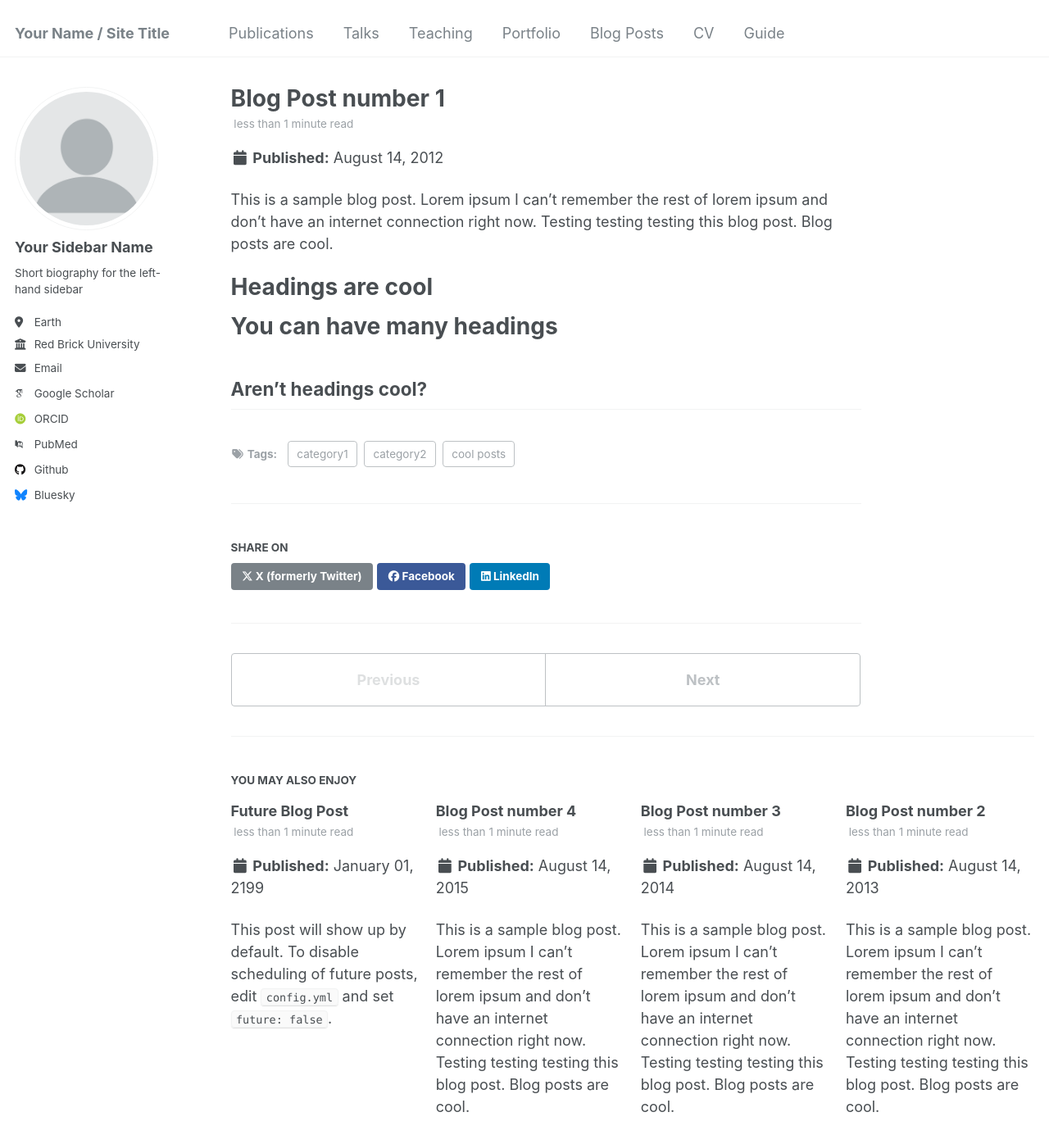
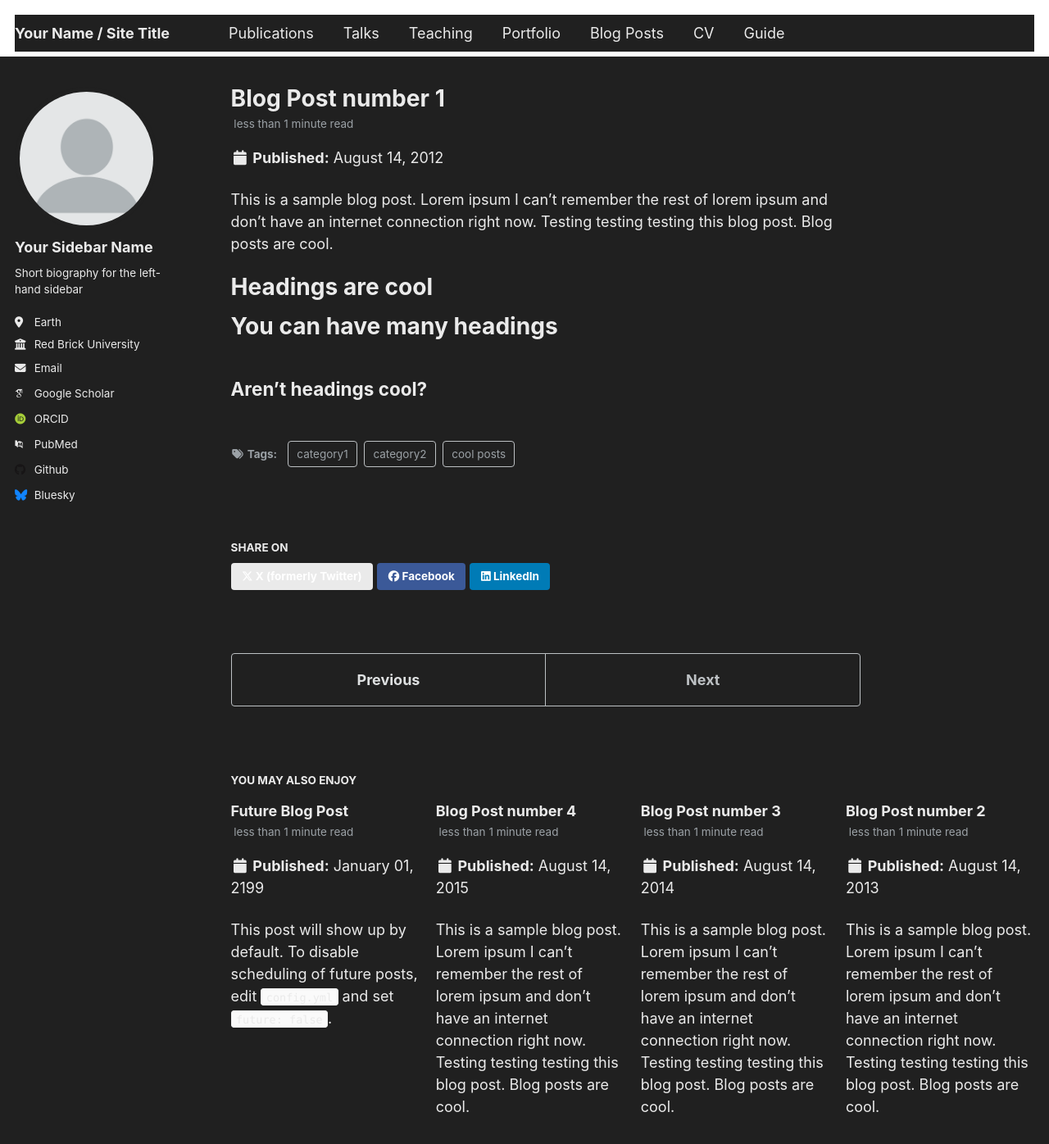
Before and after one commit to noahastafford/noahastafford.github.io, a Jekyll site: the page built from _posts/2012-08-14-blog-post-1.md, in a window 1280 px wide and 1400 px high. Shown: the top 1396 px of the window at 82% size. Built offline with Jekyll 4.4.1, drawn with Linux system fonts in a browser that asks for light colours; some web fonts are replaced.

Commit message:
Update _variables.scss

```diff
--- a/_sass/_variables.scss
+++ b/_sass/_variables.scss
@@ -61,18 +61,18 @@ $darker-gray                : mix(#000, $gray, 60%);
 $light-gray                 : mix(#fff, $gray, 50%);
 $lighter-gray               : mix(#fff, $gray, 90%);
 
-$body-color                 : #fff;
-$background-color           : #fff;
+$body-color                 : #202020;
+$background-color           : #202020;
 $code-background-color      : #fafafa;
 $code-background-color-dark : $light-gray;
-$text-color                 : $dark-gray;
-$border-color               : $lighter-gray;
+$text-color                 : #eaeaea;
+$border-color               : #202020;
 
-$primary-color              : #7a8288;
+$primary-color              : #eaeaea;
 $success-color              : #62c462;
 $warning-color              : #f89406;
 $danger-color               : #ee5f5b;
-$info-color                 : #2f7f93;
+$info-color                 : #03a9f4;
 
 /* brands */
 $behance-color              : #1769FF;
```
